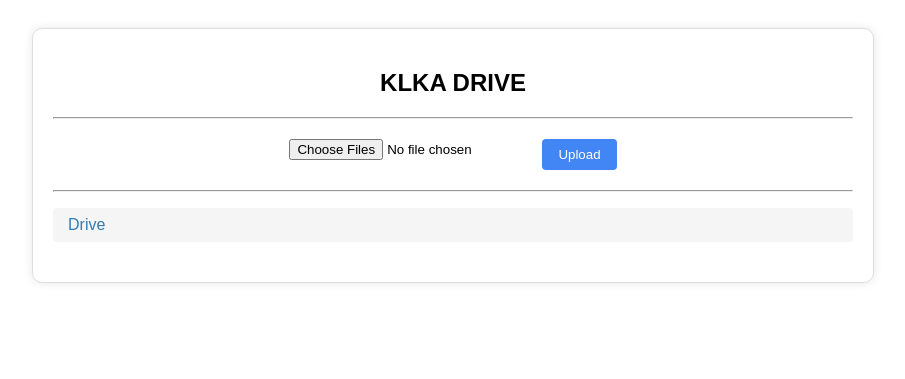
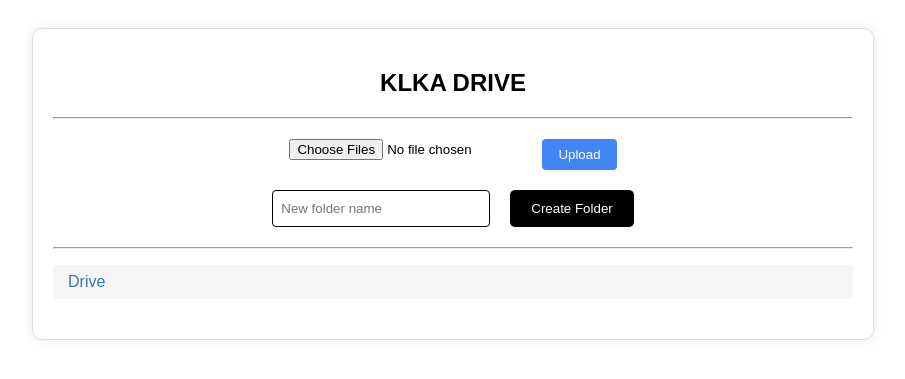
Before and after one commit to kamalkoranga/dochost, a Flask app: page / in a window 1280 px wide. Shown: the top 379 px of the page, without its empty margins (187-1092 px from the left). Run offline with Flask 3, Linux system fonts and the light colour scheme; data that the repository does not hold is empty; parts of the project's set-up code (start-up, migrations or seed data) failed here and were passed over; some libraries are stand-ins or nearby versions.

Commit message:
create folder feature

```diff
--- a/app.py
+++ b/app.py
@@ -7,7 +7,6 @@ load_dotenv()
 
 app = Flask(__name__)
 UPLOAD_FOLDER = os.environ.get('DRIVE_PATH')
-print('UPLOAD_FOLDER: ', UPLOAD_FOLDER)
 os.makedirs(UPLOAD_FOLDER, exist_ok=True)
 
 def get_folder_size(path):
@@ -32,8 +31,6 @@ def upload_file():
     files = request.files.getlist('files[]')
     if not files:
         return jsonify({'error': 'No selected files'}), 400
-    else:
-        print('files: ', files)
 
     for file in files:
         if file.filename == '':
@@ -94,10 +91,9 @@ def thumbnail(filename):
 def download_file(filename):
     directory = os.path.dirname(os.path.join(UPLOAD_FOLDER, filename))
     file = os.path.basename(filename)
-    print(filename, directory)
     return send_from_directory(directory, file, as_attachment=True)
 
-'''
+
 @app.route('/create-folder', methods=['POST'])
 def create_folder():
     data = request.get_json()
@@ -110,7 +106,7 @@ def create_folder():
         return jsonify({'message': 'Folder created successfully'})
     except Exception as e:
         return jsonify({'error': str(e)}), 500
-'''
+
 
 '''
 @app.route('/delete/<path:filename>', methods=['DELETE'])
--- a/static/css/style.css
+++ b/static/css/style.css
@@ -152,3 +152,37 @@ input[type="file"] {
     }
   }
 }
+
+.createFolder {
+  display: flex;
+  justify-content: center;
+  flex-wrap: wrap;
+  gap: 10px;
+  margin-bottom: 20px;
+
+  input {
+    padding: 8px;
+    border: 1px solid black;
+    border-radius: 4px;
+    width: 200px;
+    margin-right: 10px;
+
+    &:focus {
+      outline: none;
+    }
+  }
+
+  button {
+    background-color: black;
+    color: white;
+    border: 1px solid transparent;
+    border-radius: 5px;
+    padding: 10px 20px;
+    cursor: pointer;
+    transition: border-color 0.3s;
+
+    &:hover {
+      background-color: #333;
+    }
+  }
+}
--- a/templates/index.html
+++ b/templates/index.html
@@ -28,10 +28,10 @@
 
         <div id="toastContainer"></div>
 
-        <!-- <div>
-          <input type="text" id="folderName" placeholder="New folder name" />
-          <button onclick="createFolder()">Create Folder</button>
-        </div> -->
+      </div>
+      <div class="createFolder">
+        <input type="text" id="folderName" placeholder="New folder name" />
+        <button onclick="createFolder()">Create Folder</button>
       </div>
 
       <hr />
```
